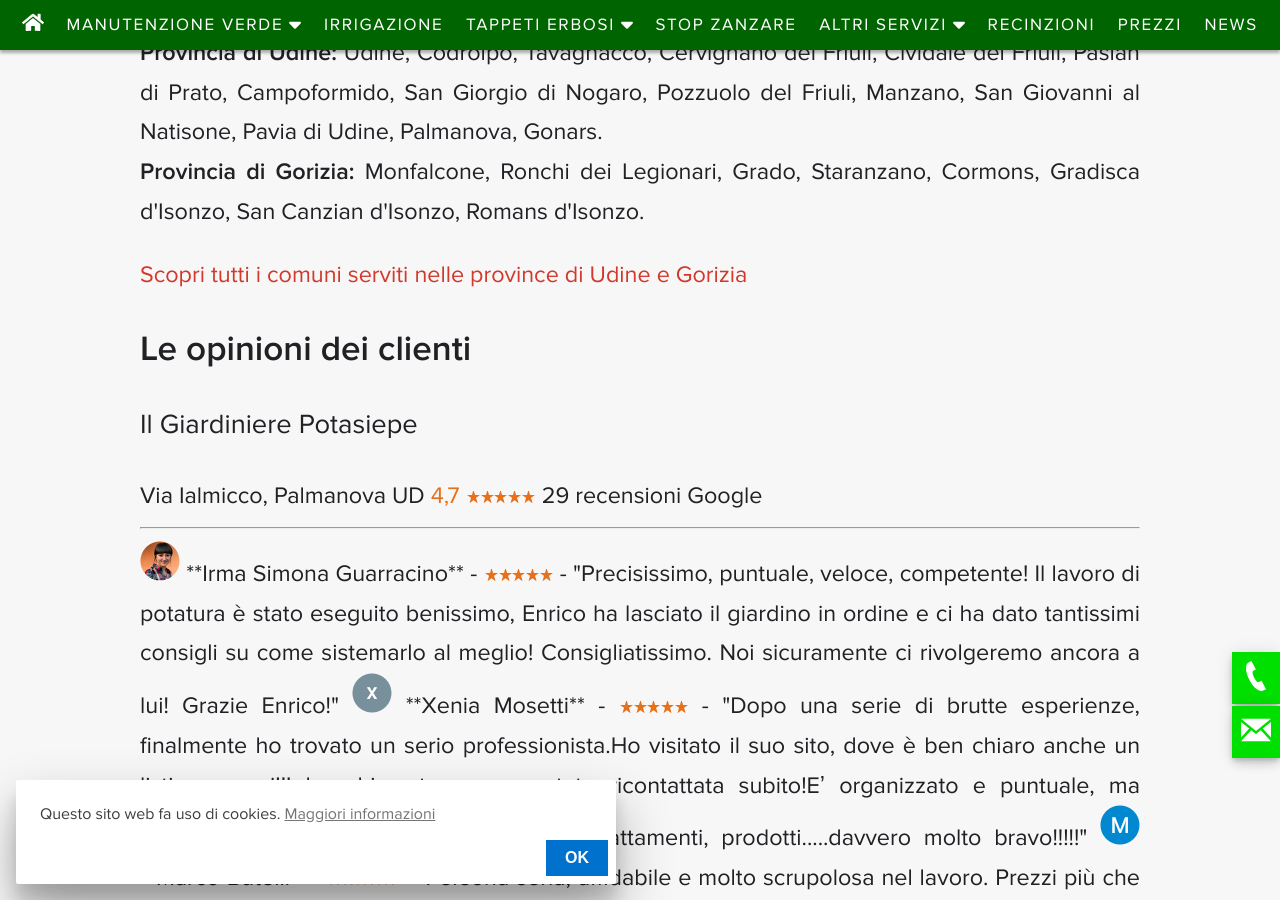
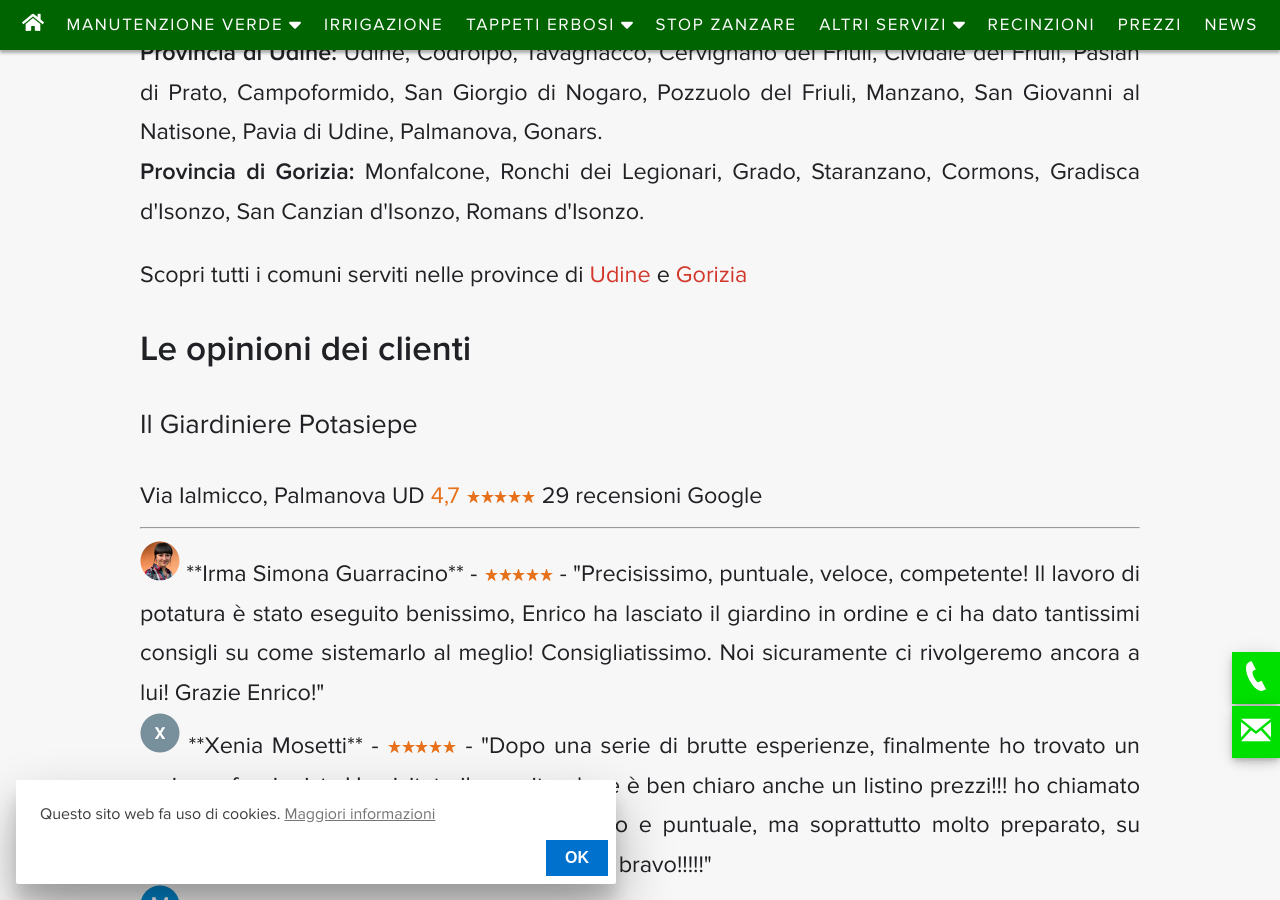
Before and after one commit to enricocaputo/enricocaputo.github.io, a Jekyll site: the page built from index.html, in a window 1280 px wide and 900 px high, scrolled down 6783 px. Built offline with Jekyll 4.4.1, drawn with Linux system fonts in a browser that asks for light colours; part of the change alters nothing that is shown.

Commit message:
ancora modifiche

```diff
--- a/index.html
+++ b/index.html
@@ -102,11 +102,7 @@ last_modified_at: 2022-02-27T8:39
     San Canzian d'Isonzo, Romans d'Isonzo.</li>
 </ul>
 
-<p><a href="/comuni-serviti/">Scopri tutti i comuni serviti nelle province di Udine e Gorizia</a></p>
-
-
-
-
+<p>Scopri tutti i comuni serviti nelle province di<a href="/giardinaggio-udine/"> Udine</a> e <a href="/giardiniere-a-gorizia/"> Gorizia</a></p>
 
 <h2>Le opinioni dei clienti</h2>
 <p class="h3">Il Giardiniere Potasiepe</p>
@@ -119,11 +115,11 @@ Via Ialmicco, Palmanova UD
 <img src="/img/user.jpg" class="img-inline" alt="avatar cliente 1" title="avatar cliente"/> **Irma Simona Guarracino**
 - <img src="/img/5-stars.png" class="img-inline" alt="recensione a 5 stelle" title="recensione a 5 stelle"/>
 - "Precisissimo, puntuale, veloce, competente! Il lavoro di potatura è stato eseguito benissimo, Enrico ha lasciato il giardino in ordine e ci ha dato tantissimi consigli su come sistemarlo al meglio! Consigliatissimo. Noi sicuramente ci rivolgeremo ancora a lui! Grazie Enrico!"
-
+<br>
 <img src="/img/user1.jpg" class="img-inline" alt="avatar cliente 2" title="avatar cliente"/> **Xenia Mosetti**
 - <img src="/img/5-stars.png" class="img-inline" alt="recensione a 5 stelle" title="recensione a 5 stelle"/>
 - "Dopo una serie di brutte esperienze, finalmente ho trovato un serio professionista.Ho visitato il suo sito, dove è ben chiaro anche un listino prezzi!!! ho chiamato e sono state ricontattata subito!E’ organizzato e puntuale, ma soprattutto molto preparato, su potature, trattamenti, prodotti.....davvero molto bravo!!!!!"
-
+<br>
 <img src="/img/user2.jpg" class="img-inline" alt="avatar cliente 3" title="avatar cliente"/> **Marco Butelli**
 - <img src="/img/5-stars.png" class="img-inline" alt="recensione a 5 stelle" title="recensione a 5 stelle"/>
 - "Persona seria, affidabile e molto scrupolosa nel lavoro. Prezzi più che onesti per il servizio professionale che offre. Lo consiglio vivamente a tutti, basta chiamare e arriva. Top!"
```
